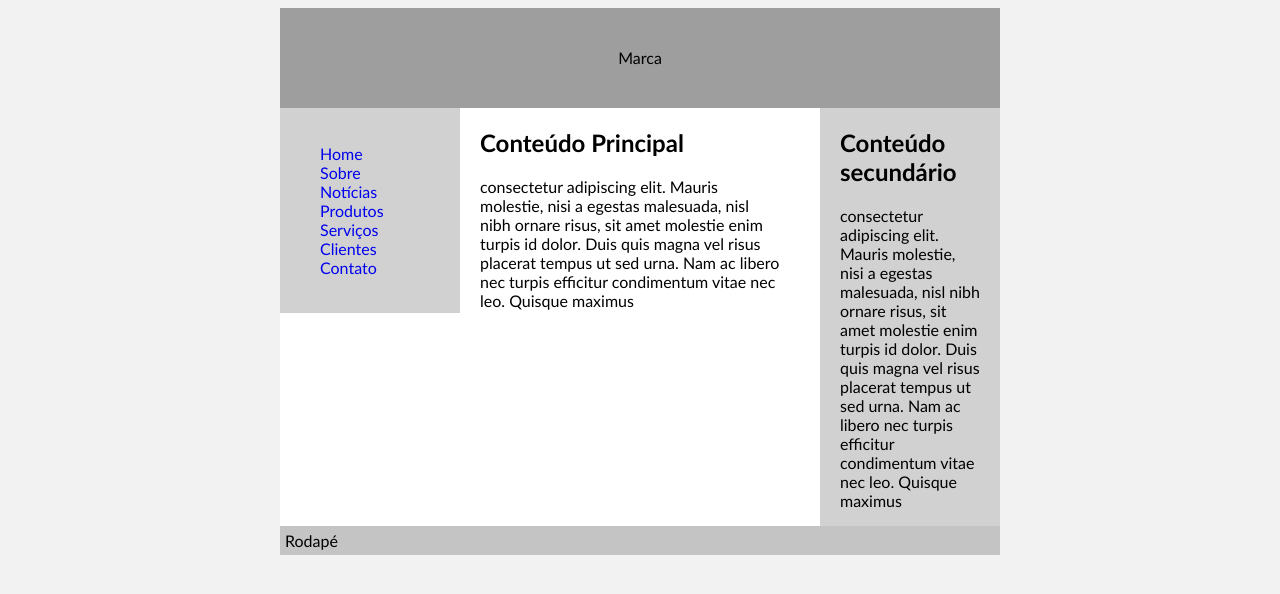
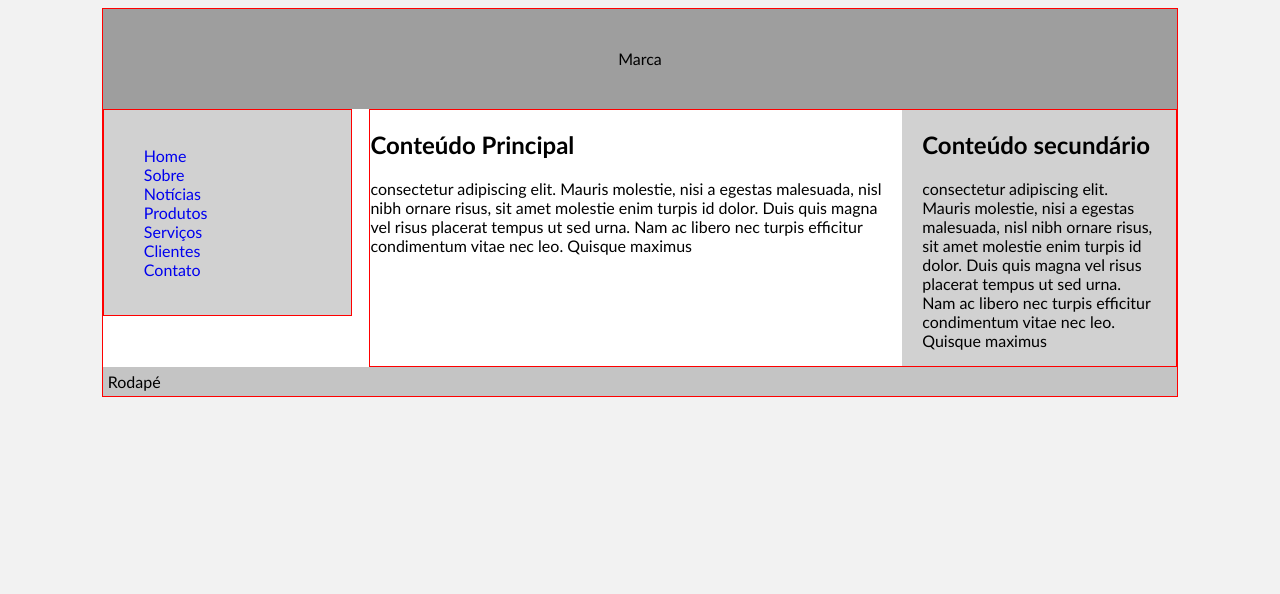
Before and after one commit to jonathasVeiga/Curso-de-Web, a plain HTML site: page 5 - Layout Líquido/index.html in a window 1280 px wide. Drawn offline with Linux system fonts and the light colour scheme.

Commit message:
aprendendo sobre as propriedades max-width e min-width

```diff
--- a/5 - Layout Líquido/CSS/style.css
+++ b/5 - Layout Líquido/CSS/style.css
@@ -3,29 +3,34 @@ body{
 	background: #f2f2f2;
 }
 #container{
-	width: 720px;
+	border: 1px solid red;
+	width:85%;/* 720px*/
 	margin: 0 auto;
 	background: #fff;
+	min-width:720px;/*delimita alargura minima, ele não vai diminuir mais que isso*/
+	max-width:1280px;/* delimita alargura minima, ele não vai aumentar mais que isso*/
 }
 #marca{
+	width: 100%;/*Não é obrigatório por,pois esse é o valor padrão*/
 	height: 100px;
 	background: #9E9E9E;
 	text-align: center;
 	line-height: 100px;
 }
 #conteudo{
-	width: 520px;
+	border: 1px solid red;
+	width:75% ;/*520px-->74,28*(Arredondo para 75%)*/
 	float: right;
 }
 /**estilizando novas div's internas**/
 
 #conteudo-principal{
-	width: 300px;
+	width:64%;/* 320px-->64(pq foi dividido por 500)*/
 	float: left;
 }
 
 #conteudo-secundario{
-	width: 180px;
+	width: 34%;/*180px-->36(pq foi dividido por 500)*/
 	float: right;
 	background: #d1d1d1;
 }
@@ -38,7 +43,8 @@ body{
 /**estilizando novas div's internas**/
 
 #navegacao{
-	width: 180px;
+	border: 1px solid red;
+	width: 23%;/*180px-->25,71(Arredondo para 23%)*/
 	float: left;
 	padding-top: 20px;
 	padding-bottom: 20px;
```
